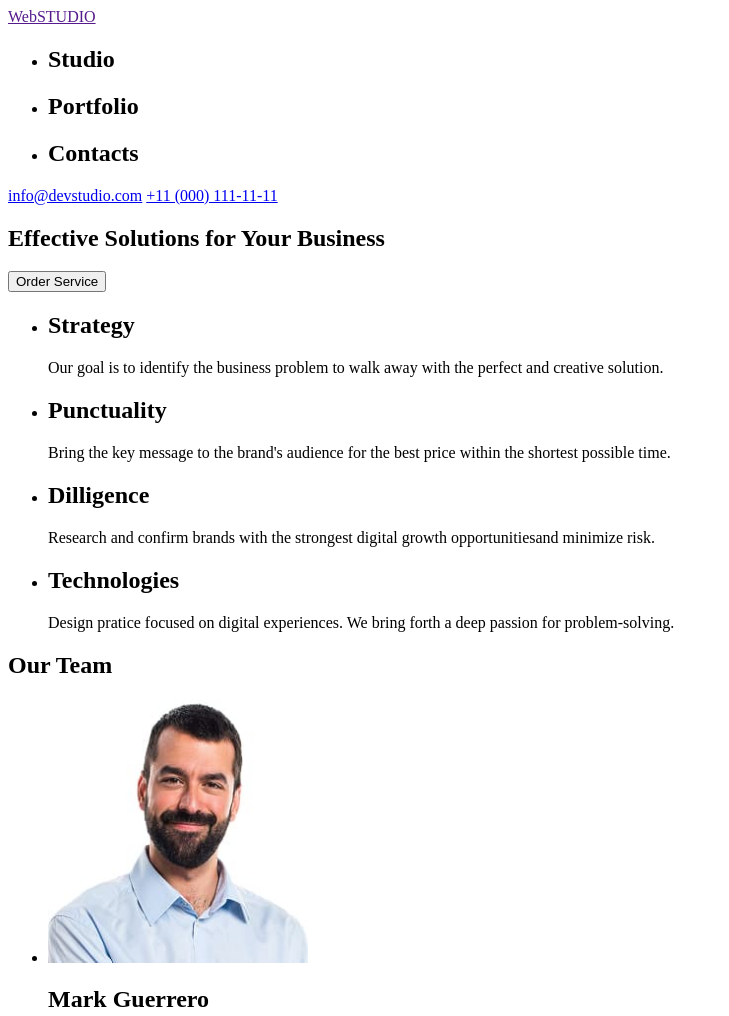
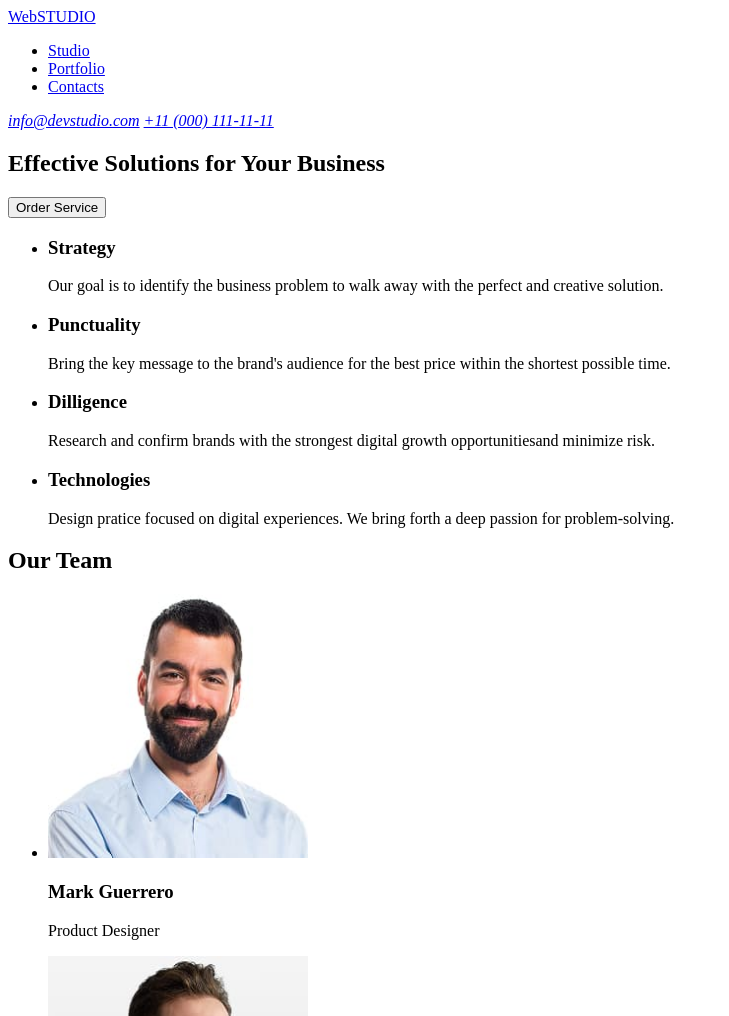
Before and after one commit to ytcbkr/goit-markup-hw-01, a plain HTML site: page index.html in a window 1280 px wide. Shown: the top 1016 px of the page, without its empty margins (0-729 px from the left). Drawn offline with Linux system fonts and the light colour scheme.

Commit message:
revizyonlar yapıldı.

```diff
--- a/index.html
+++ b/index.html
@@ -8,22 +8,24 @@
 
   <body>
     <header>
-      <a href="">WebSTUDIO</a>
+      <a href="#">WebSTUDIO</a>
       <nav>
         <ul>
           <li>
-            <h2>Studio</h2>
+            <a href="#">Studio</a>
           </li>
           <li>
-            <h2>Portfolio</h2>
+            <a href="#">Portfolio</a>
           </li>
           <li>
-            <h2>Contacts</h2>
+            <a href="#">Contacts</a>
           </li>
         </ul>
       </nav>
-      <a href="mailto:info@devstudio.com">info@devstudio.com</a>
-      <a href="tel:+110001111111">+11 (000) 111-11-11</a>
+      <address>
+        <a href="mailto:info@devstudio.com">info@devstudio.com</a>
+        <a href="tel:+110001111111">+11 (000) 111-11-11</a>
+      </address>
     </header>
     <main>
       <section>
@@ -33,28 +35,28 @@
       <section>
         <ul>
           <li>
-            <h2>Strategy</h2>
+            <h3>Strategy</h3>
             <p>
               Our goal is to identify the business problem to walk away with the
               perfect and creative solution.
             </p>
           </li>
           <li>
-            <h2>Punctuality</h2>
+            <h3>Punctuality</h3>
             <p>
               Bring the key message to the brand's audience for the best price
               within the shortest possible time.
             </p>
           </li>
           <li>
-            <h2>Dilligence</h2>
+            <h3>Dilligence</h3>
             <p>
               Research and confirm brands with the strongest digital growth
               opportunitiesand minimize risk.
             </p>
           </li>
           <li>
-            <h2>Technologies</h2>
+            <h3>Technologies</h3>
             <p>
               Design pratice focused on digital experiences. We bring forth a
               deep passion for problem-solving.
@@ -72,7 +74,7 @@
               width="260"
               height="264"
             />
-            <h2>Mark Guerrero</h2>
+            <h3>Mark Guerrero</h3>
             <p>Product Designer</p>
           </li>
           <li>
@@ -82,7 +84,7 @@
               width="260"
               height="264"
             />
-            <h2>Tom Ford</h2>
+            <h3>Tom Ford</h3>
             <p>Frontend Developer</p>
           </li>
           <li>
@@ -92,7 +94,7 @@
               width="260"
               height="264"
             />
-            <h2>Camila Garcia</h2>
+            <h3>Camila Garcia</h3>
             <p>Marketing</p>
           </li>
           <li>
@@ -102,7 +104,7 @@
               width="260"
               height="264"
             />
-            <h2>Daniel Wilson</h2>
+            <h3>Daniel Wilson</h3>
             <p>UI Designer</p>
           </li>
         </ul>
```
